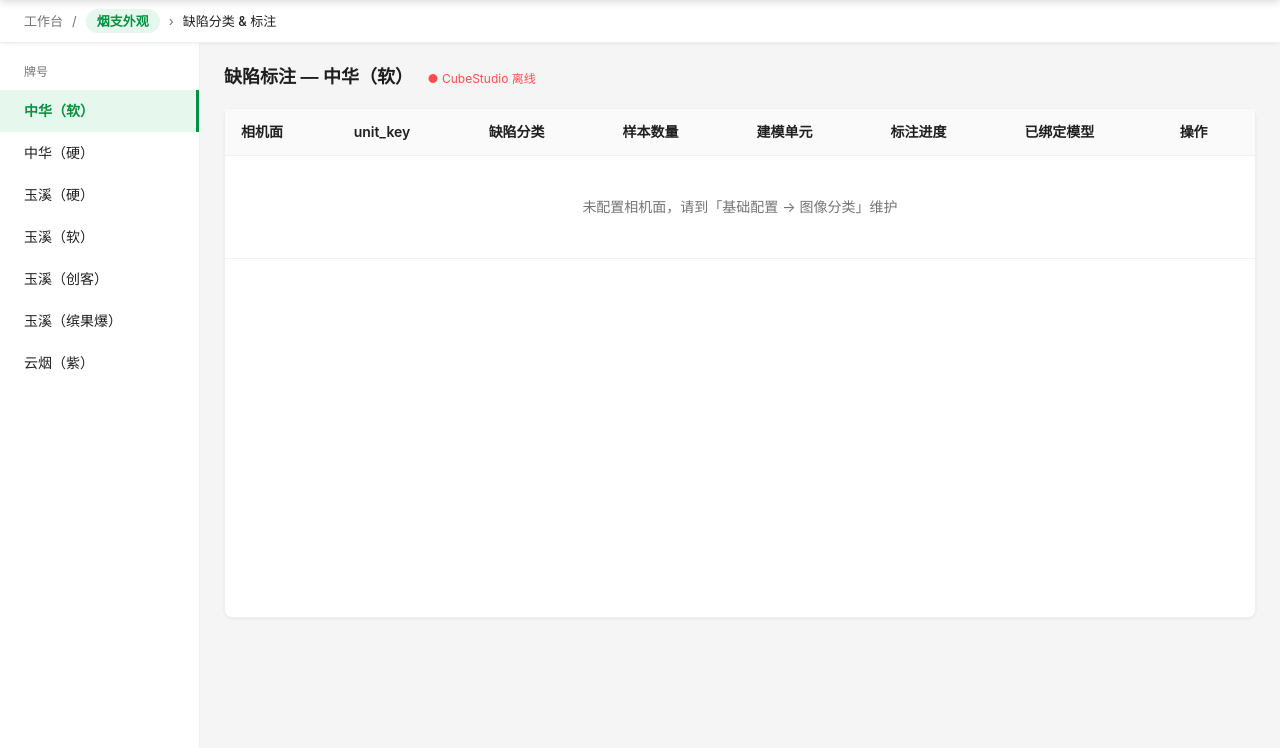
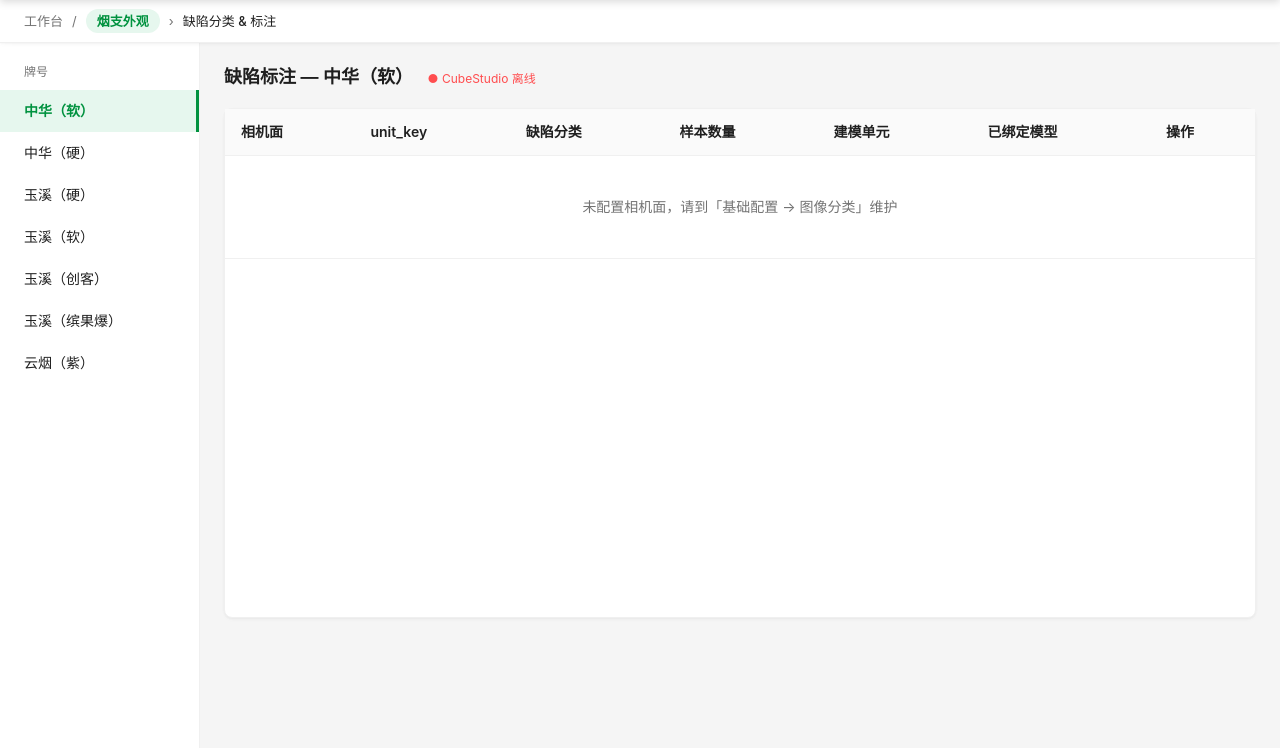
Before and after one commit to weiqisen/analyse_platform, a Flask app: page /label in a window 1280 px wide. Shown: the part 56-804 px from the top of the page. Run offline with Flask 2, Linux system fonts and the light colour scheme; the visitor is signed in with stand-in values (Sample User, id 1); data that the repository does not hold is empty.

Commit message:
隐藏标注进度列（数据来源未接入，显示假数据不如不显示）
Co-Authored-By: Claude Opus 4.8 <noreply@anthropic.com>
Claude-Session: https://claude.ai/code/session_017zaxecravTgEgonwqTV9eo

```diff
--- a/app/templates/label.html
+++ b/app/templates/label.html
@@ -23,7 +23,7 @@
 
 <div class="card tbl-card"><div class="card-body" style="padding:0">
 <table class="table">
-  <thead><tr><th>相机面</th><th>unit_key</th><th>缺陷分类</th><th>样本数量</th><th>建模单元</th><th>标注进度</th><th>已绑定模型</th><th>操作</th></tr></thead>
+  <thead><tr><th>相机面</th><th>unit_key</th><th>缺陷分类</th><th>样本数量</th><th>建模单元</th><th>已绑定模型</th><th>操作</th></tr></thead>
   <tbody>
   {% for u in units %}
   <tr>
@@ -40,7 +40,6 @@
       {% if u.sample_proc %}<span style="color:#faad14;font-size:12px" title="有上传处理中">● 处理中</span>{% endif %}
     </td>
     <td>{% if u.exists %}<span class="tag">已建</span>{% else %}<span class="tag tag-gray">未建</span>{% endif %}</td>
-    <td>{% if u.exists %}{{ u.annotated }} / {{ u.total }}{% else %}—{% endif %}</td>
     <td>{% if u.model_version %}<span style="color:#52c41a">{{ u.model_version }}</span>{% else %}<span style="color:var(--text-secondary)">未绑定</span>{% endif %}</td>
     <td style="white-space:nowrap">
       <a class="btn-link" href="javascript:;" onclick="openUpload({{ u.face_id }},'{{ u.face_name }}','{{ u.class_name }}')">上传样本</a>
@@ -55,7 +54,7 @@
     </td>
   </tr>
   {% else %}
-  <tr><td colspan="8" class="empty">未配置相机面，请到「基础配置 → 图像分类」维护</td></tr>
+  <tr><td colspan="7" class="empty">未配置相机面，请到「基础配置 → 图像分类」维护</td></tr>
   {% endfor %}
   </tbody>
 </table>
```
